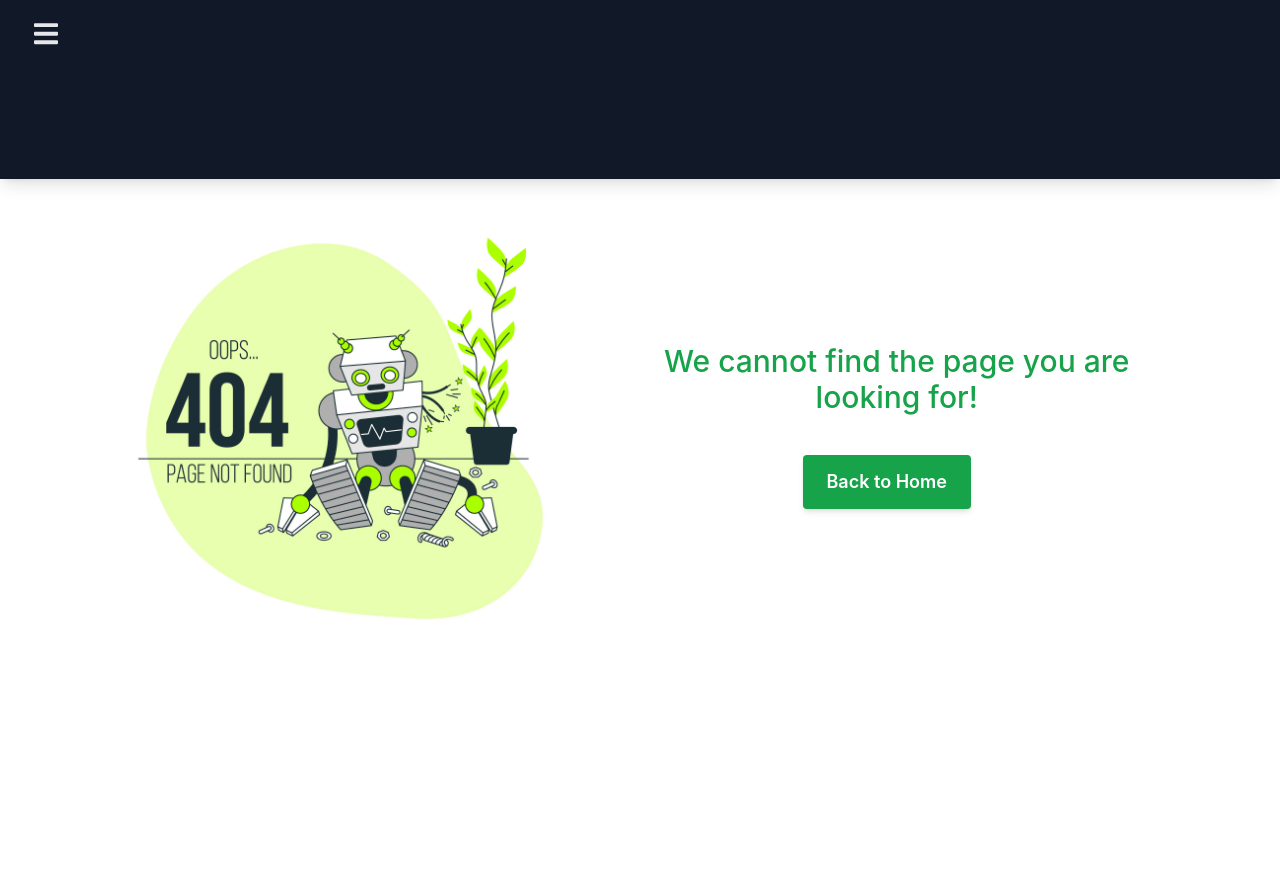
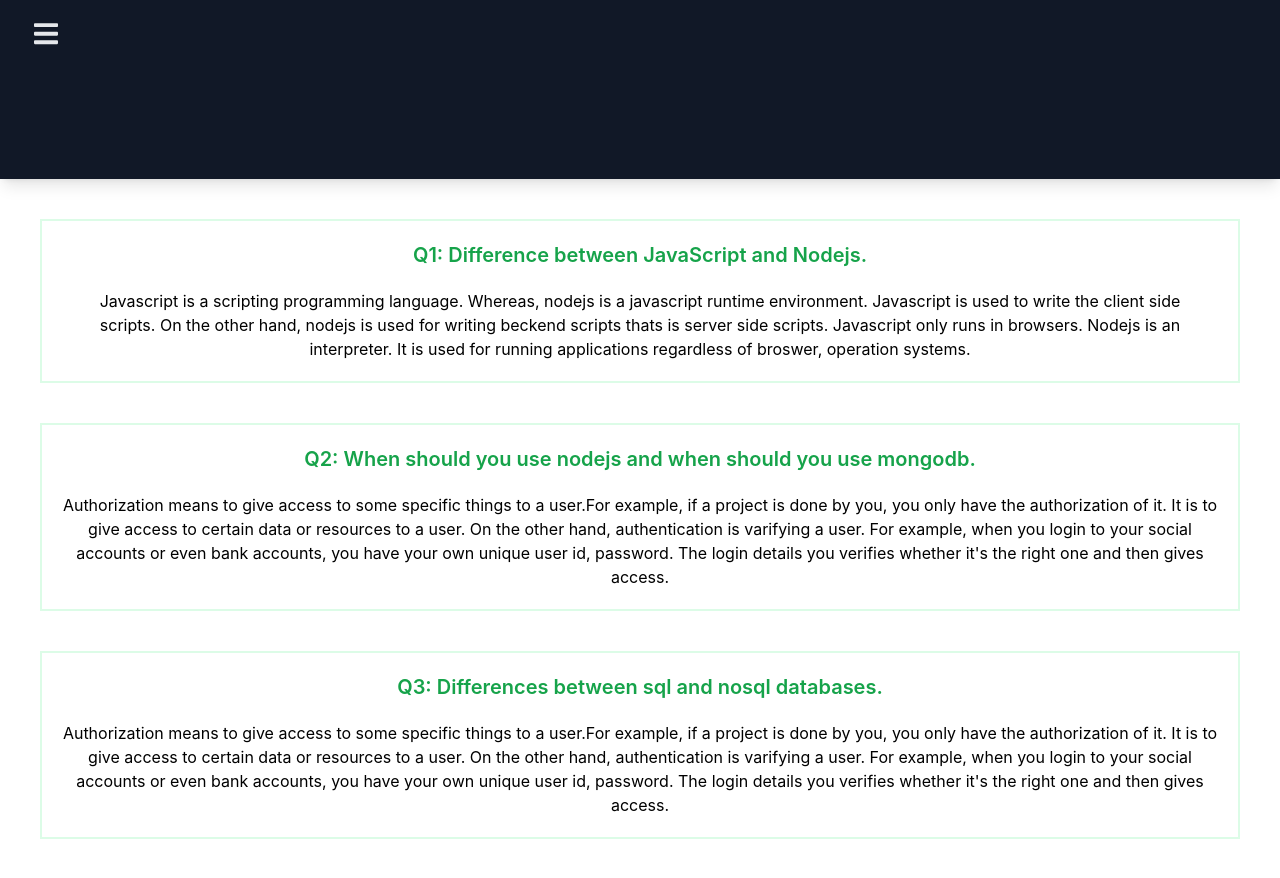
Before and after one commit to SaraAzmin/Grocery-Manegement-Client-Side, a React (Create React App) app: page /blogs in a window 1280 px wide. Before the commit the page ends 800 px from the top, so only its background shows below. Built offline with nearby package versions, Linux system fonts and the light colour scheme; no server answers; what tw-elements would draw is missing.

Commit message:
question one answered

```diff
--- a/src/App.js
+++ b/src/App.js
@@ -11,6 +11,7 @@ import ManageProduct from './Pages/ManageProduct/ManageProduct';
 import AddProduct from './Pages/AddProduct/AddProduct';
 import MyItems from './Pages/MyItems/MyItems';
 import NotFound from './Pages/NotFound/NotFound';
+import Blogs from './Pages/Blogs/Blogs/Blogs';
 
 function App() {
 
@@ -23,6 +24,7 @@ function App() {
         <Route path='/login' element={<Login></Login>}></Route>
         <Route path='/register' element={<Register></Register>}></Route>
         <Route path='/manageinventory' element={<ManageInventory></ManageInventory>}></Route>
+        <Route path='/blogs' element={<Blogs></Blogs>}></Route>
         <Route path='/addproduct' element={
           <RequireAuth>
             <AddProduct></AddProduct>
--- /dev/null
+++ b/src/Pages/Blogs/Blogs/Blogs.js
@@ -0,0 +1,16 @@
+import React from 'react';
+import QuestionOne from '../QuestionOne/QuestionOne';
+import QuestionThree from '../QuestionThree/QuestionThree';
+import QuestionTwo from '../QuestionTwo/QuestionTwo';
+
+const Blogs = () => {
+    return (
+        <div>
+            <QuestionOne></QuestionOne>
+            <QuestionTwo></QuestionTwo>
+            <QuestionThree></QuestionThree>
+        </div>
+    );
+};
+
+export default Blogs;
--- /dev/null
+++ b/src/Pages/Blogs/QuestionOne/QuestionOne.js
@@ -0,0 +1,12 @@
+import React from 'react';
+
+const QuestionOne = () => {
+    return (
+        <div className='border-2 border-green-100 p-5 m-5 md:m-10'>
+            <h4 className='mb-5 text-xl font-semibold text-green-600'> Q1: Difference between JavaScript and Nodejs.</h4>
+            <p className='px-5'>Javascript is a scripting programming language. Whereas, nodejs is a javascript runtime environment. Javascript is used to write the client side scripts. On the other hand, nodejs is used for writing beckend scripts thats is server side scripts. Javascript only runs in browsers. Nodejs is an interpreter. It is used for running applications regardless of broswer, operation systems.  </p>
+        </div>
+    );
+};
+
+export default QuestionOne;
--- /dev/null
+++ b/src/Pages/Blogs/QuestionThree/QuestionThree.js
@@ -0,0 +1,12 @@
+import React from 'react';
+
+const QuestionThree = () => {
+    return (
+        <div className='border-2 border-green-100 p-5 m-5 md:m-10'>
+            <h4 className='mb-5 text-xl font-semibold text-green-600'> Q3: Differences between sql and nosql databases.</h4>
+            <p>Authorization means to give access to some specific things to a user.For example, if a project is done by you, you only have the authorization of it. It is to give access to certain data or resources to a user. On the other hand, authentication is varifying a user. For example, when you login to your social accounts or even bank accounts, you have your own unique user id, password. The login details you verifies whether it's the right one and then gives access.  </p>
+        </div>
+    );
+};
+
+export default QuestionThree;
--- /dev/null
+++ b/src/Pages/Blogs/QuestionTwo/QuestionTwo.js
@@ -0,0 +1,12 @@
+import React from 'react';
+
+const QuestionTwo = () => {
+    return (
+        <div className='border-2 border-green-100 p-5 m-5 md:m-10'>
+            <h4 className='mb-5 text-xl font-semibold text-green-600'> Q2: When should you use nodejs and when should you use mongodb.</h4>
+            <p>Authorization means to give access to some specific things to a user.For example, if a project is done by you, you only have the authorization of it. It is to give access to certain data or resources to a user. On the other hand, authentication is varifying a user. For example, when you login to your social accounts or even bank accounts, you have your own unique user id, password. The login details you verifies whether it's the right one and then gives access.  </p>
+        </div>
+    );
+};
+
+export default QuestionTwo;
```
